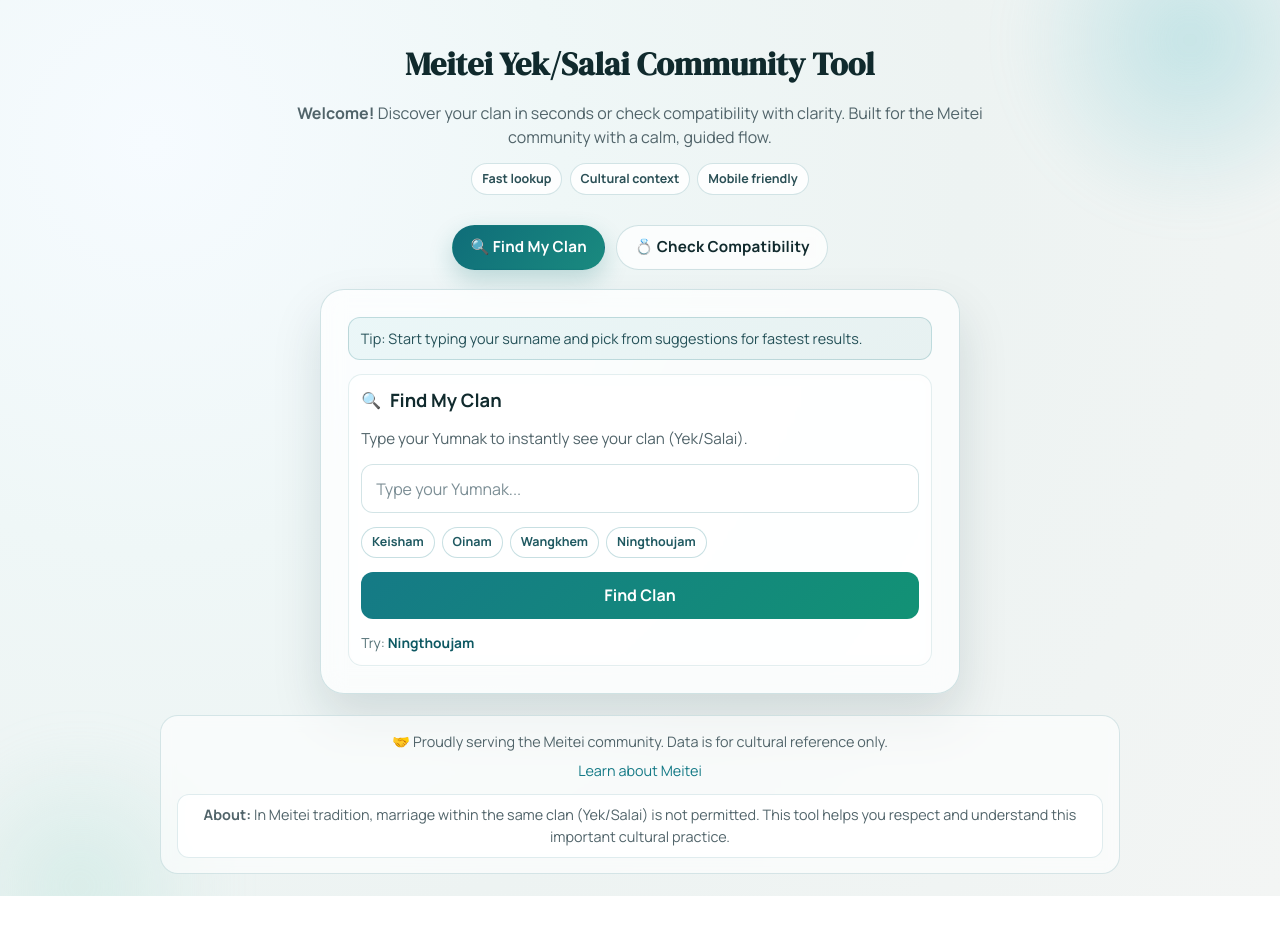
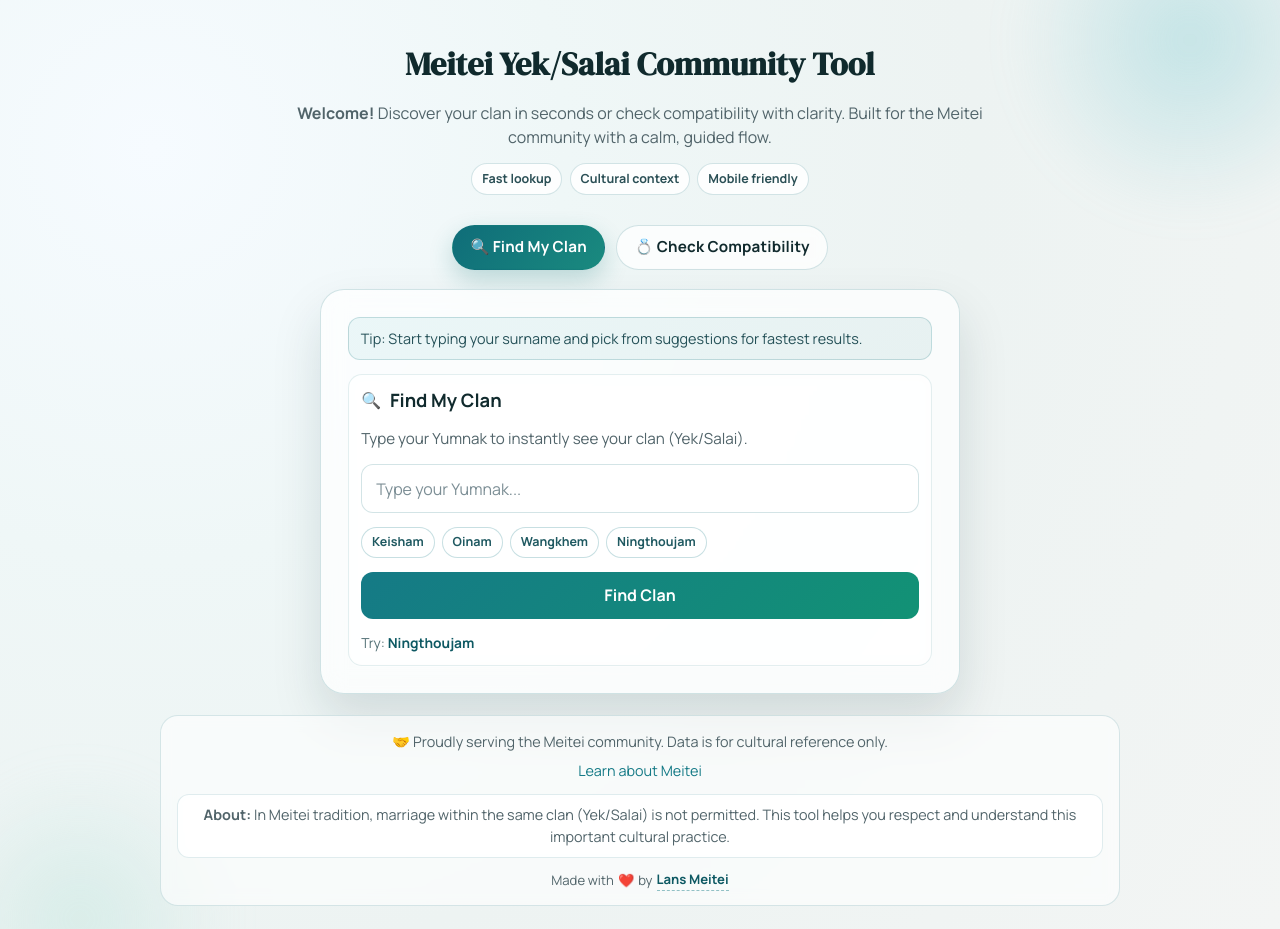
Before and after one commit to Lanchenba/yek_salai, a React (Vite) app: page / in a window 1280 px wide. Before the commit the page ends 896 px from the top, so only its background shows below. Built offline with nearby package versions, Linux system fonts and the light colour scheme.

Commit message:
feat: Add credit section to ClanApp with animated heart and link to creator's profile

```diff
--- a/src/components/ClanApp.css
+++ b/src/components/ClanApp.css
@@ -175,6 +175,43 @@
   -webkit-backdrop-filter: blur(var(--glass-blur));
 }
 
+.clan-app-credit {
+  margin-top: 0.75rem;
+  font-size: 0.82rem;
+  color: var(--text-muted);
+  display: flex;
+  align-items: center;
+  justify-content: center;
+  gap: 0.25rem;
+  flex-wrap: wrap;
+}
+
+.credit-heart {
+  display: inline-block;
+  animation: heartbeat 1.4s ease infinite;
+}
+
+@keyframes heartbeat {
+  0%, 100% { transform: scale(1); }
+  14%       { transform: scale(1.25); }
+  28%       { transform: scale(1); }
+  42%       { transform: scale(1.15); }
+  56%       { transform: scale(1); }
+}
+
+.credit-link {
+  color: var(--brand-strong);
+  font-weight: 700;
+  text-decoration: none;
+  border-bottom: 1px dashed rgba(21, 122, 134, 0.45);
+  transition: color 150ms, border-color 150ms;
+}
+
+.credit-link:hover {
+  color: #0d6e7e;
+  border-bottom-style: solid;
+}
+
 @keyframes rise-in {
   from {
     opacity: 0;
--- a/src/components/ClanApp.jsx
+++ b/src/components/ClanApp.jsx
@@ -102,6 +102,17 @@ function ClanApp() {
         <div className="clan-app-about">
           <strong>About:</strong> In Meitei tradition, marriage within the same clan (Yek/Salai) is not permitted. This tool helps you respect and understand this important cultural practice.
         </div>
+        <div className="clan-app-credit">
+          Made with <span className="credit-heart" role="img" aria-label="love">❤️</span> by{" "}
+          <a
+            href="https://www.instagram.com/keisham.jpeg"
+            target="_blank"
+            rel="noopener noreferrer"
+            className="credit-link"
+          >
+            Lans Meitei
+          </a>
+        </div>
       </footer>
     </div>
   );
```
